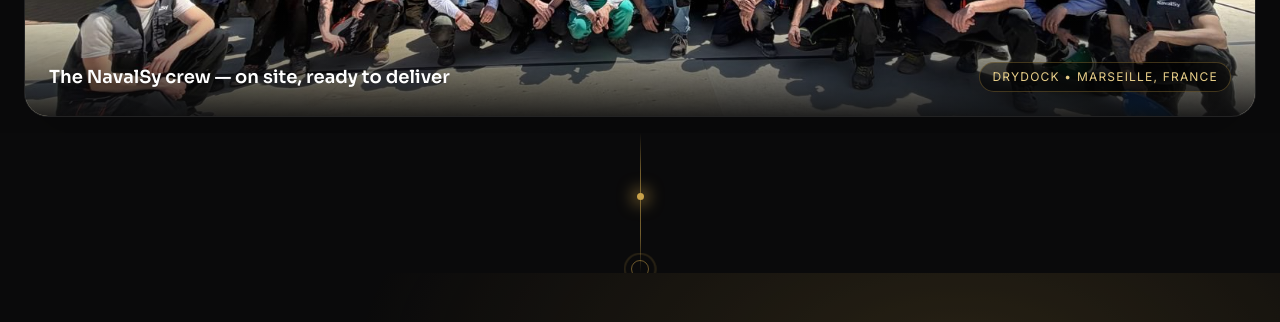
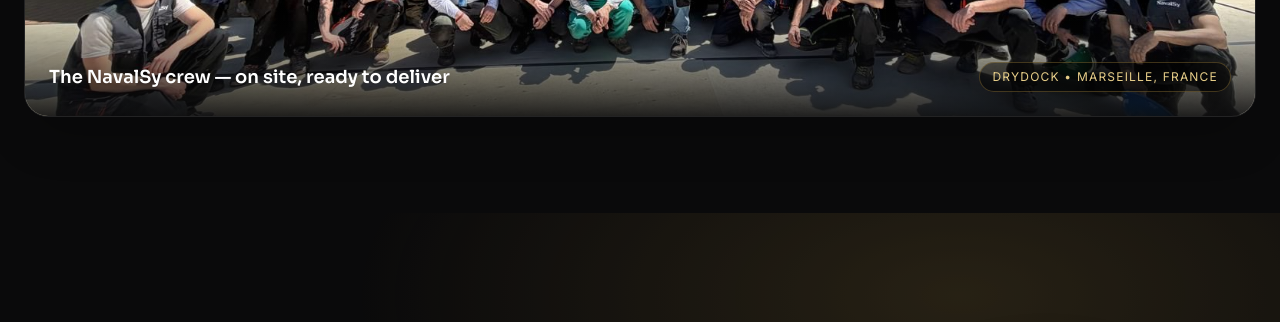
Before and after one commit to DocCommerce/navalsy-website, a plain HTML site: page index.html in a window 1280 px wide. Shown: the part 940-1262 px from the top of the page. Drawn offline with nearby package versions, Linux system fonts and the light colour scheme; animation ran at ten frames a second.

Commit message:
Revert animated connector between sections (per user request)
Co-Authored-By: Claude Opus 4.7 <noreply@anthropic.com>

```diff
--- a/index.html
+++ b/index.html
@@ -108,39 +108,6 @@
   .menu-hidden { transform:translateY(-12px); opacity:0; pointer-events:none; }
 
   .to-top { transition:opacity .35s, transform .35s; }
-
-  /* animated section connector */
-  .connector { height:140px; }
-  .connector-line {
-    width:1px; height:100%; position:relative;
-    background:linear-gradient(to bottom, transparent, rgba(201,162,74,.55) 28%, rgba(201,162,74,.55) 72%, transparent);
-  }
-  .connector-line::before {
-    content:""; position:absolute; left:50%; width:7px; height:7px;
-    margin-left:-3.5px; border-radius:50%; background:#C9A24A;
-    box-shadow:0 0 16px 4px rgba(201,162,74,.65);
-    animation:travel 2.8s cubic-bezier(.6,0,.4,1) infinite;
-  }
-  @keyframes travel {
-    0%   { top:0%;   opacity:0; }
-    14%  { opacity:1; }
-    86%  { opacity:1; }
-    100% { top:100%; opacity:0; }
-  }
-  .connector-ring {
-    position:absolute; bottom:-5px; left:50%; margin-left:-9px;
-    width:18px; height:18px; border-radius:50%;
-    border:1px solid rgba(201,162,74,.5);
-  }
-  .connector-ring::after {
-    content:""; position:absolute; inset:0; border-radius:50%;
-    border:1px solid rgba(201,162,74,.6);
-    animation:pulseRing 2.8s ease-out infinite;
-  }
-  @keyframes pulseRing {
-    0%   { transform:scale(1);   opacity:.8; }
-    100% { transform:scale(2.6); opacity:0; }
-  }
 </style>
 </head>
 
@@ -210,7 +177,7 @@
 </header>
 
 <!-- ================= TEAM LANDING ================= -->
-<section id="home" class="relative pt-32 md:pt-44 pb-4 overflow-hidden">
+<section id="home" class="relative pt-32 md:pt-44 pb-16 md:pb-24 overflow-hidden">
   <div class="absolute inset-0"
        style="background:radial-gradient(70% 60% at 50% 0%, rgba(201,162,74,.16), transparent 65%);"></div>
 
@@ -243,15 +210,8 @@
   </div>
 </section>
 
-<!-- ============ SECTION CONNECTOR ============ -->
-<div class="relative flex justify-center connector overflow-hidden">
-  <div class="connector-line">
-    <div class="connector-ring"></div>
-  </div>
-</div>
-
 <!-- ================= HERO ================= -->
-<section id="intro" class="relative min-h-screen flex items-center pt-4 md:pt-10 pb-20 overflow-hidden">
+<section id="intro" class="relative min-h-screen flex items-center pt-20 md:pt-28 pb-20 overflow-hidden">
   <!-- background layers -->
   <div class="absolute inset-0 bg-ink"></div>
   <div class="absolute inset-0 opacity-70"
```
Also changed, not shown: .claude/settings.local.json.
